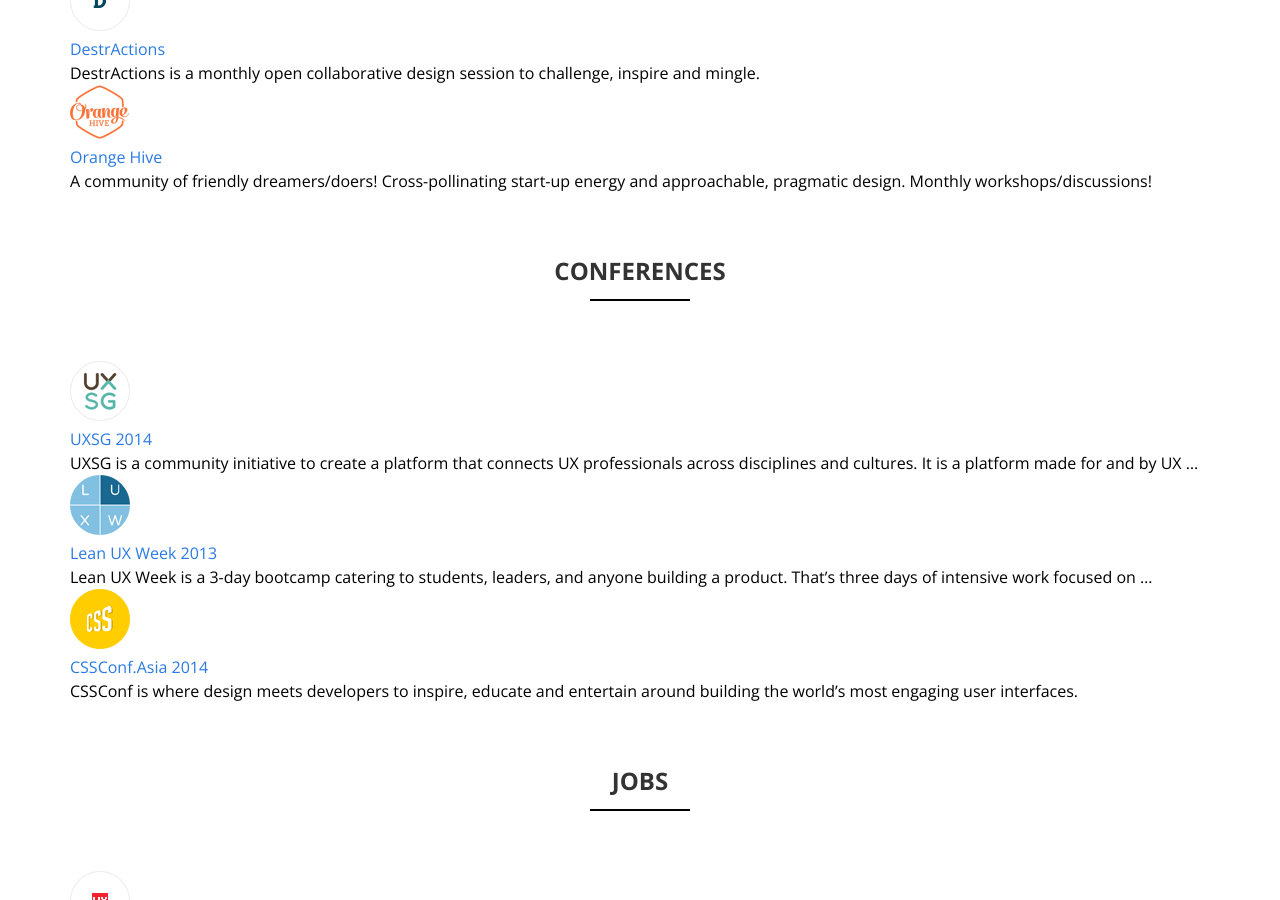
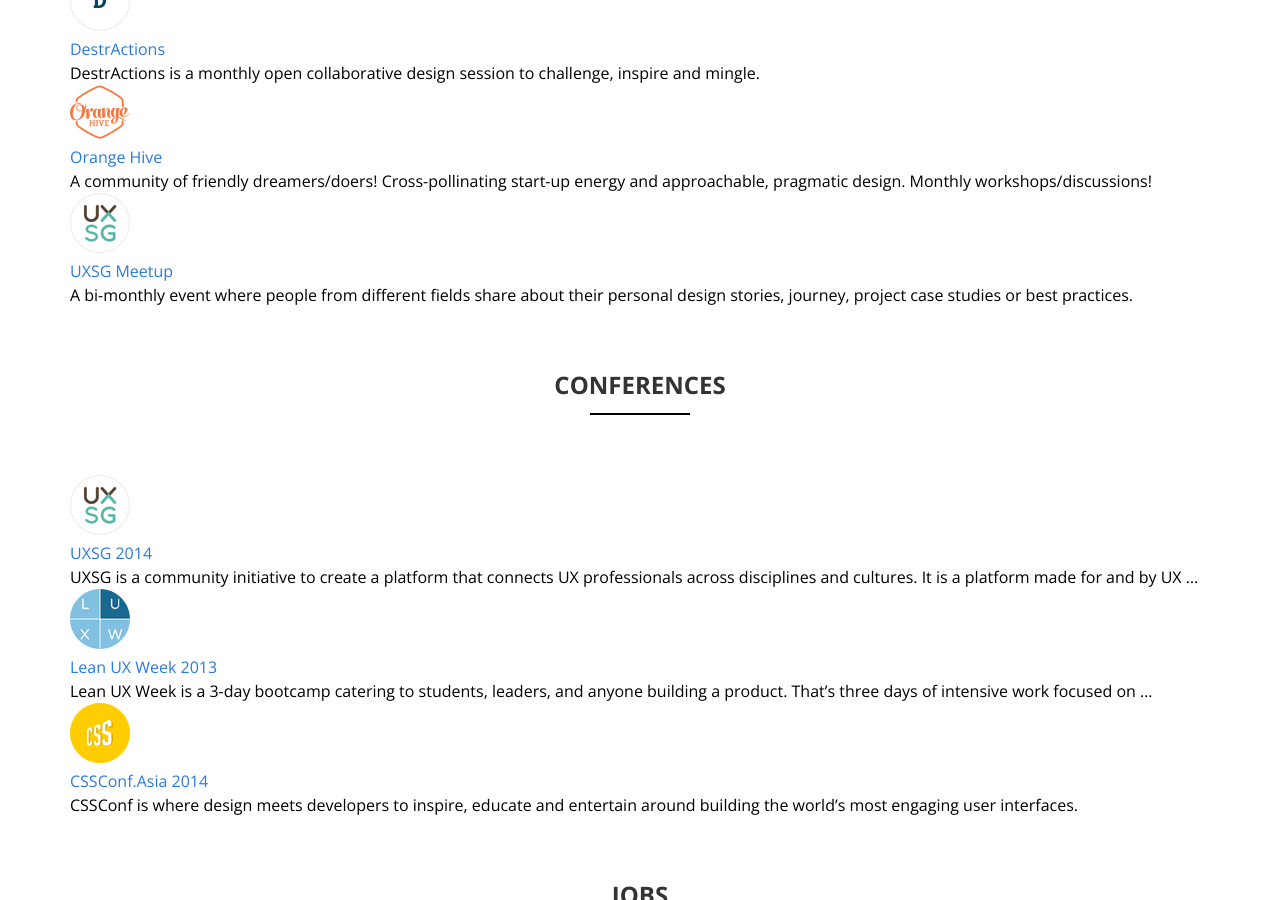
Before and after one commit to interfacesg/interfacesg.github.io, a Jekyll site: the page built from _posts/2014-09-17-welcome-to-jekyll.markdown, in a window 1280 px wide and 900 px high, scrolled down 621 px. Built offline with Jekyll 4.4.1, drawn with Linux system fonts in a browser that asks for light colours; some web fonts are replaced.

Commit message:
Add UXSG meetuo

```diff
--- a/_posts/2014-09-17-welcome-to-jekyll.markdown
+++ b/_posts/2014-09-17-welcome-to-jekyll.markdown
@@ -29,6 +29,11 @@ date:   2014-09-17 13:09:39
 	Orange Hive](https://www.facebook.com/groups/520864127999607)
 
 	A community of friendly dreamers/doers! Cross-pollinating start-up energy and approachable, pragmatic design. Monthly workshops/discussions!
+
+- [![UXSG Meetup](/img/logo-uxsg.png)<br/>
+	UXSG Meetup](http://www.eventbrite.sg/o/uxsg-community-group-3144232632)
+
+	 A bi-monthly event where people from different fields share about their personal design stories, journey, project case studies or best practices.
 
 ## Conferences
 - [![UXSG 2014](/img/logo-uxsg.png)<br/>
```
